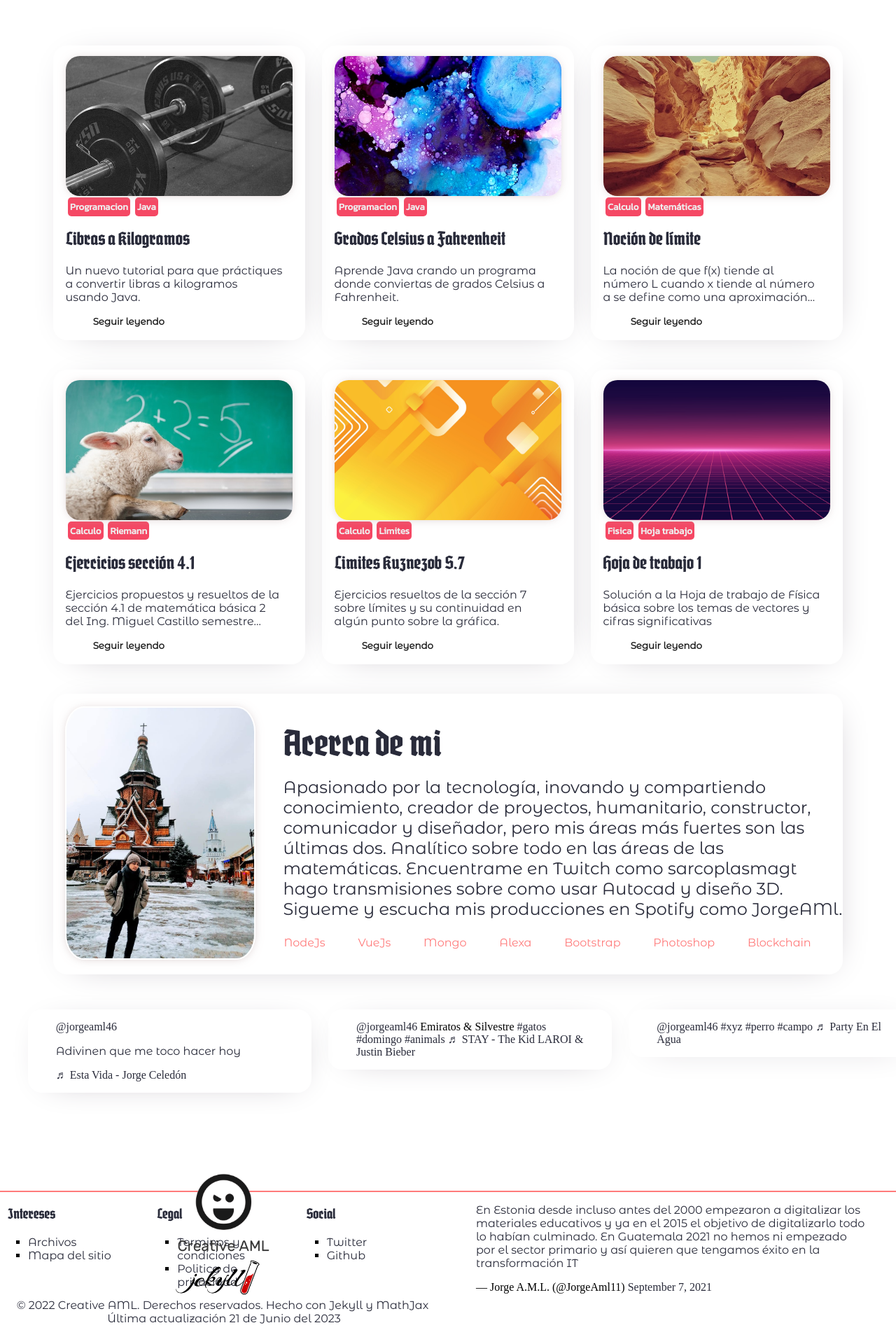
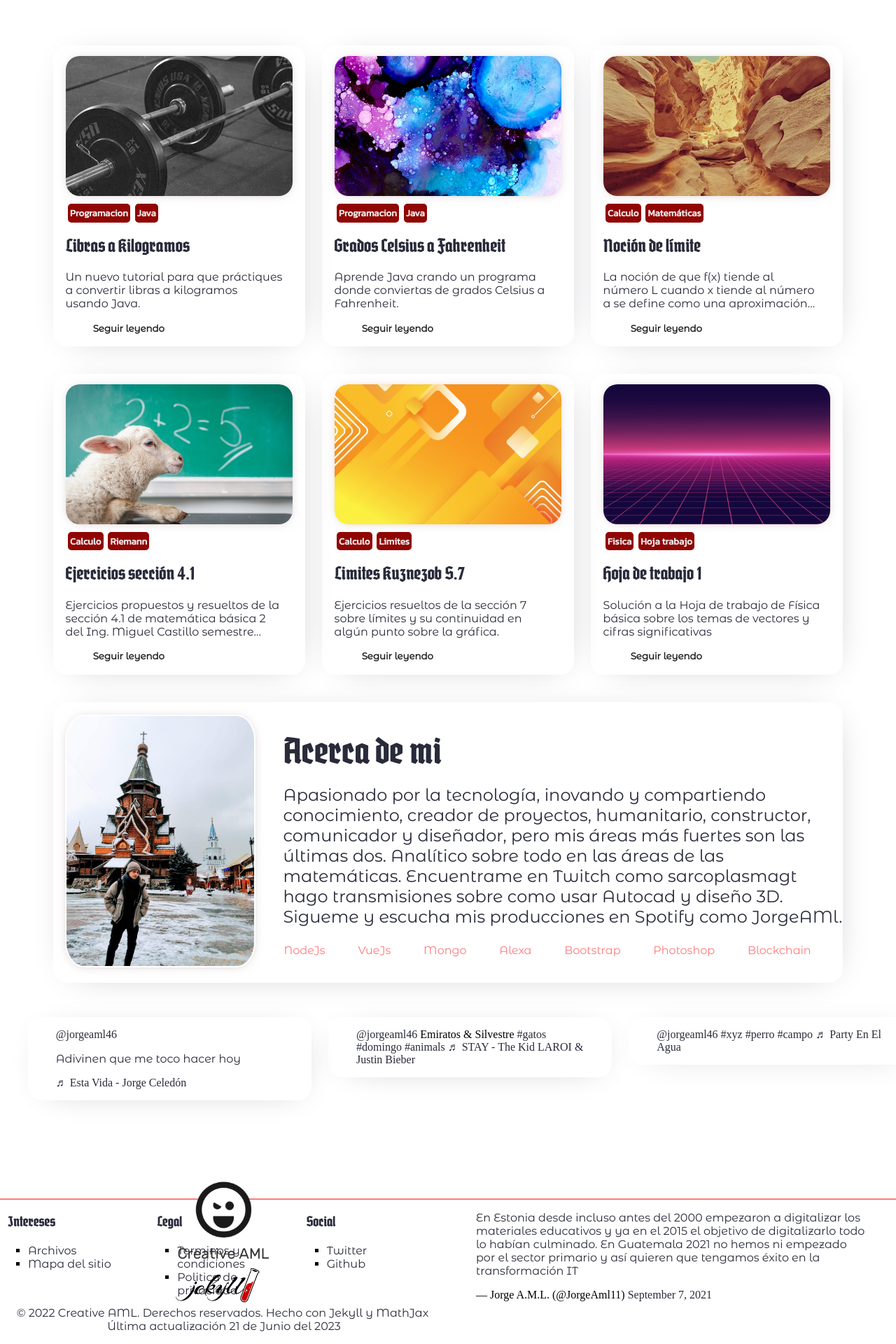
Before and after one commit to jorgeAML/creativeaml, a Jekyll site: the page built from index.markdown, in a window 1280 px wide. Shown: the part 1124-3044 px from the top of the page at 70% size. Built offline with Jekyll 4.4.1, drawn with Linux system fonts in a browser that asks for light colours; some web fonts are replaced; a script that is not in the unit is left out; comment, search, counter and statistics services are not loaded.

Commit message:
for mobiles badges

```diff
--- a/_layouts/defaultHome.html
+++ b/_layouts/defaultHome.html
@@ -39,21 +39,21 @@
               <div class="container-row">
                 <div class="column3 card-design-1">
                   <img src="{{page.image4}}" alt="{{page.image4Alt}}">
-                  <p class="padding-left-right-5"><span class="label-A">{{page.part2-carta1-label1}}</span><span class="label-A">{{page.part2-carta1-label2}}</span></p>
+                  <p class="m-v padding-left-right-5"><span class="label-A">{{page.part2-carta1-label1}}</span><span class="label-A">{{page.part2-carta1-label2}}</span></p>
                   <h2 class="padding-left-5">{{page.part2-carta1-titulo}}</h2>
                   <p class="padding-left-right-5 kit-3">{{page.part2-carta1-parrafo}}</p>
                   <button class="button-simple-1"><a href="{{page.part2-carta1-parrafo-enlace}}">{{page.button1}}</a></button>
                 </div>
                 <div class="column3 card-design-1">
                   <img src="{{page.image5}}" alt="Java curso">
-                  <p class="padding-left-right-5"><span class="label-A">{{page.part2-carta2-label1}}</span><span class="label-A">{{page.part2-carta2-label2}}</span></p>
+                  <p class="m-v padding-left-right-5"><span class="label-A">{{page.part2-carta2-label1}}</span><span class="label-A">{{page.part2-carta2-label2}}</span></p>
                   <h2 class="padding-left-5">{{page.part2-carta2-titulo}}</h2>
                   <p class="padding-left-right-5 kit-3">{{page.part2-carta2-parrafo}}</p>
                   <button class="button-simple-1"><a href="{{page.part2-carta2-parrafo-enlace}}">{{page.button1}}</a></button>
                 </div>
                 <div class="column3 card-design-1">
                   <img src="{{page.image3}}" alt="Reformas Borbónicas">
-                  <p class="padding-left-right-5"><span class="label-A">{{page.part2-carta3-label1}}</span><span class="label-A">{{page.part2-carta3-label2}}</span></p>
+                  <p class="m-v padding-left-right-5"><span class="label-A">{{page.part2-carta3-label1}}</span><span class="label-A">{{page.part2-carta3-label2}}</span></p>
                   <h2 class="padding-left-5">{{page.part2-carta3-titulo}}</h2>
                   <p class="padding-left-right-5 kit-3">{{page.part2-carta3-parrafo}}</p>
                   <button class="button-simple-1"><a title="Reformas Borbónicas" href="{{page.part2-carta3-parrafo-enlace}}">{{page.button1}}</a></button>
@@ -66,21 +66,21 @@
               <div class="container-row">
                 <div class="column3 card-design-1">
                   <img src="{{page.image11}}" alt="{{page.image11Alt}}">
-                  <p class="padding-left-right-5"><span class="label-A">{{page.part2-carta4-label1}}</span><span class="label-A">{{page.part2-carta4-label2}}</span></p>
+                  <p class="m-v padding-left-right-5"><span class="label-A">{{page.part2-carta4-label1}}</span><span class="label-A">{{page.part2-carta4-label2}}</span></p>
                   <h2 class="padding-left-5">{{page.part3-carta4-titulo}}</h2>
                   <p class="padding-left-right-5 kit-3">{{page.part3-carta4-parrafo}}</p>
                   <button class="button-simple-1"><a title="Area bajo la curva ejercicios resueltos 4.1" href="{{page.part3-carta4-parrafo-enlace}}">{{page.button1}}</a></button>
                 </div>
                 <div class="column3 card-design-1">
                   <img src="{{page.image1}}" alt="Reflexiones 2022">
-                  <p class="padding-left-right-5"><span class="label-A">{{page.part2-carta5-label1}}</span><span class="label-A">{{page.part2-carta5-label2}}</span></p>
+                  <p class="m-v padding-left-right-5"><span class="label-A">{{page.part2-carta5-label1}}</span><span class="label-A">{{page.part2-carta5-label2}}</span></p>
                   <h2 class="padding-left-5">{{page.part3-carta5-titulo}}</h2>
                   <p class="padding-left-right-5 kit-3">{{page.part3-carta5-parrafo}}</p>
                   <button class="button-simple-1"><a title="Reflexiones 2022" href="{{page.part3-carta5-parrafo-enlace}}">{{page.button1}}</a></button>
                 </div>
                 <div class="column3 card-design-1">
                   <img src="{{page.image2}}" alt="IBM 2021">
-                  <p class="padding-left-right-5"><span class="label-A">{{page.part2-carta6-label1}}</span><span class="label-A">{{page.part2-carta6-label2}}</span></p>
+                  <p class="m-v padding-left-right-5"><span class="label-A">{{page.part2-carta6-label1}}</span><span class="label-A">{{page.part2-carta6-label2}}</span></p>
                   <h2 class="padding-left-5">{{page.part3-carta6-titulo}}</h2>
                   <p class="padding-left-right-5 kit-3">{{page.part3-carta6-parrafo}}</p>
                   <button class="button-simple-1"><a title="IBM Call for code 2021" href="{{page.part3-carta6-parrafo-enlace}}">{{page.button1}}</a></button>
--- a/assets/css/landing.css
+++ b/assets/css/landing.css
@@ -282,8 +282,11 @@
         font-size: smaller;
         font-weight: bolder;
         font-family: var(--font-kant);
-        background-color: var(--c-color-o);
+        background-color: var(--c-color-d);
         color: var(--c-color-i);
         border-radius: 5px;
     }
+    .m-v {
+        margin: 7% 0 0 0;
+    }
 }
--- a/assets/css/mediaQueries/blogdevices.css
+++ b/assets/css/mediaQueries/blogdevices.css
@@ -15,6 +15,19 @@
         width: 290px;
         height: 280px;
         overflow: auto;
+    }
+    .label-A {
+        margin: 1%;
+        padding: 1%;
+        font-size: smaller;
+        font-weight: bolder;
+        font-family: var(--font-kant);
+        background-color: var(--c-color-d);
+        color: var(--c-color-i);
+        border-radius: 5px;
+    }
+    .m-v {
+        margin: 7% 0 0 0;
     }
 }
 @media (min-width:320px) and (max-width:680px) {
@@ -69,4 +82,17 @@
     ol {
         font-family: var(--fontMontserrat);
     }
+    .label-A {
+        margin: 1%;
+        padding: 1%;
+        font-size: smaller;
+        font-weight: bolder;
+        font-family: var(--font-kant);
+        background-color: var(--c-color-d);
+        color: var(--c-color-i);
+        border-radius: 5px;
+    }
+    .m-v {
+        margin: 7% 0 0 0;
+    }
 }
```
